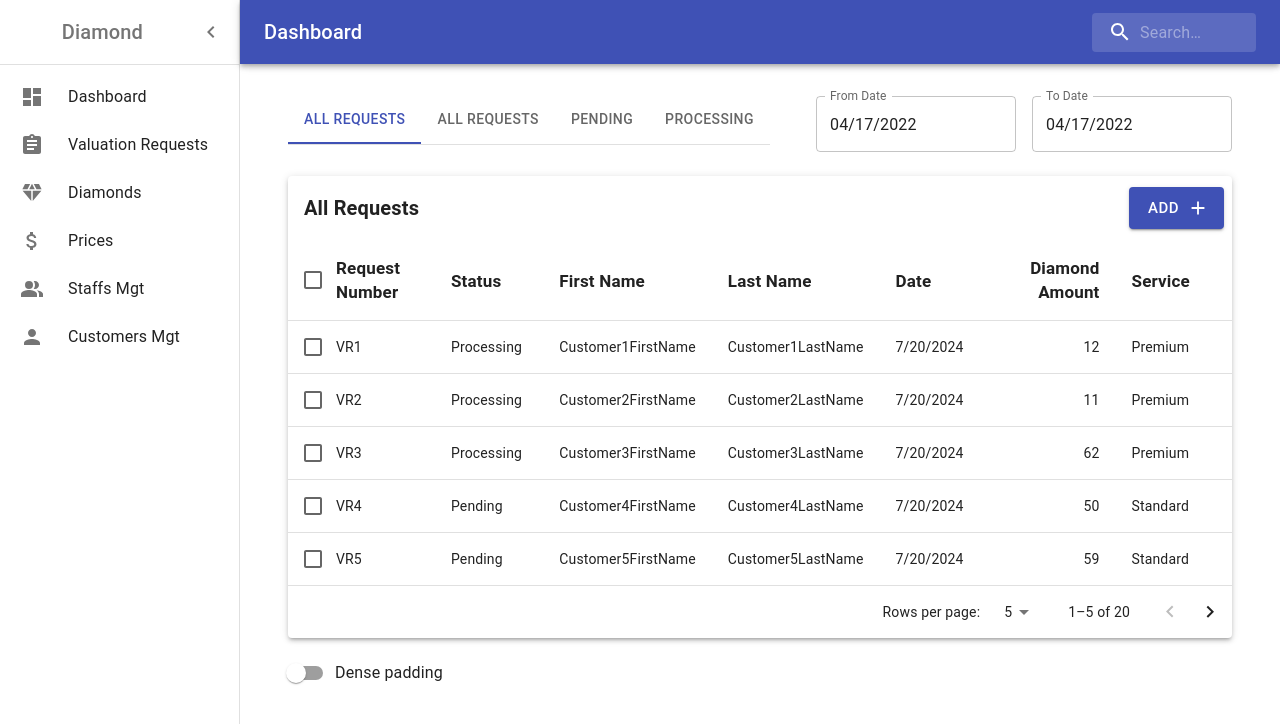
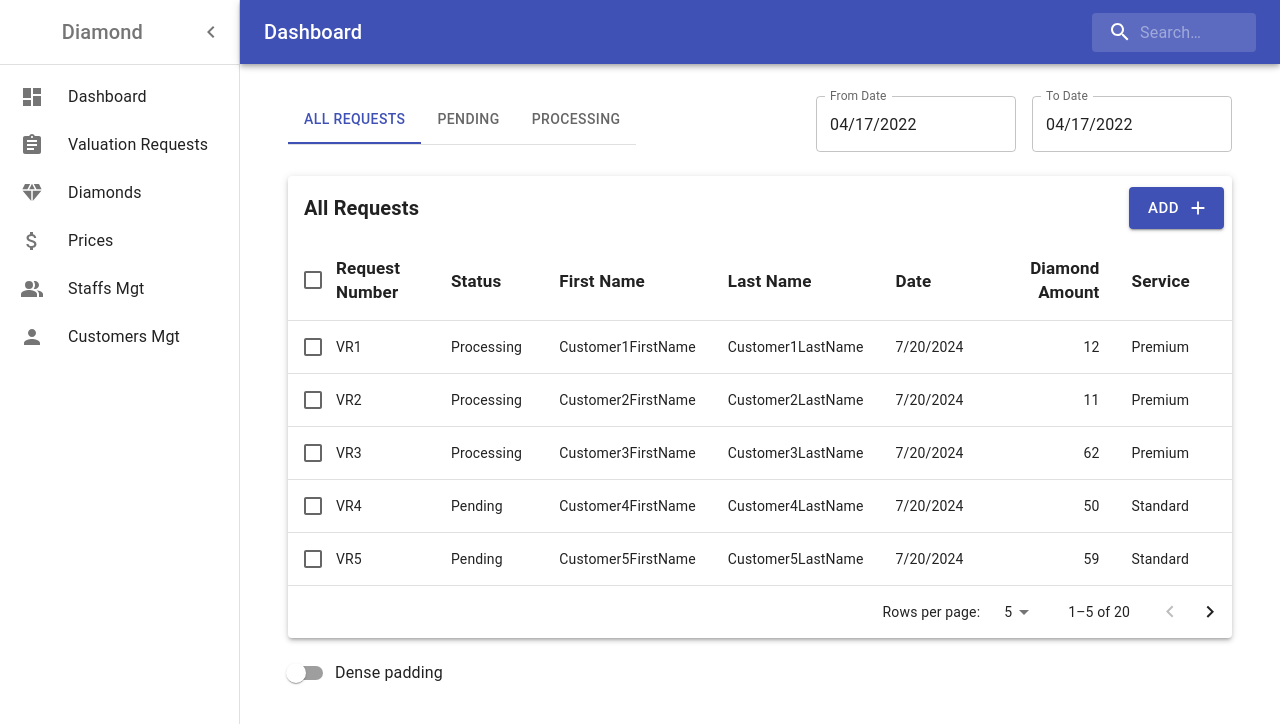
Before and after one commit to TuanPNTSE173039/diamond-valuation-system-fe, a React (Vite) app: page /requests in a window 1280 px wide. Shown: the top 724 px of the page. Built offline with nearby package versions, Linux system fonts and the light colour scheme.

Commit message:
fix bug multiple All valuation requests

```diff
--- a/src/components/ValuationRequest/List.jsx
+++ b/src/components/ValuationRequest/List.jsx
@@ -40,7 +40,9 @@ const ValuationRequestList = () => {
             aria-label="valuation requests status"
           >
             <Tab label="All Requests" {...a11yProps(0)} />
-            {valuationRequestStatus.map((status, index) => (
+            {valuationRequestStatus
+              .filter((status, index) => index !== 0)
+              .map((status, index) => (
                 <Tab
                   key={status.id}
                   label={status.name}
@@ -56,7 +58,9 @@ const ValuationRequestList = () => {
         <UITable heading="All Requests" headCells={headCells} rows={rows} />
       </UITabPanel>
 
-      {valuationRequestStatus.map((status, index) => (
+      {valuationRequestStatus
+        .filter((status, index) => index !== 0)
+        .map((status, index) => (
           <UITabPanel index={index + 1} value={statusIndex}>
             <UITable
               heading={
```
Lines whose indentation alone changed are shown as unchanged.
